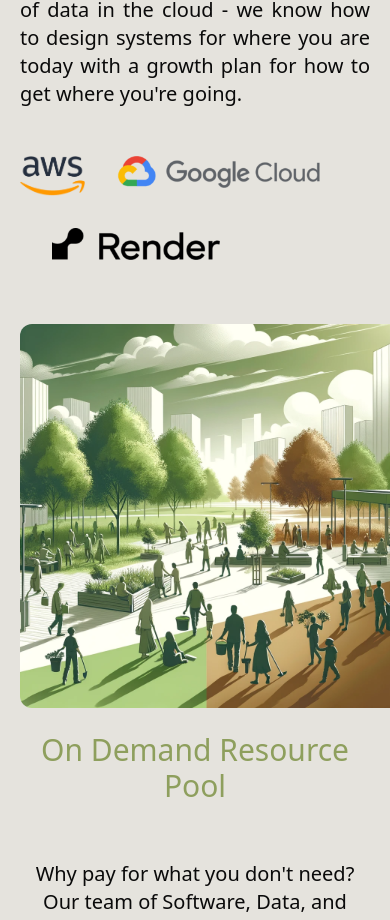
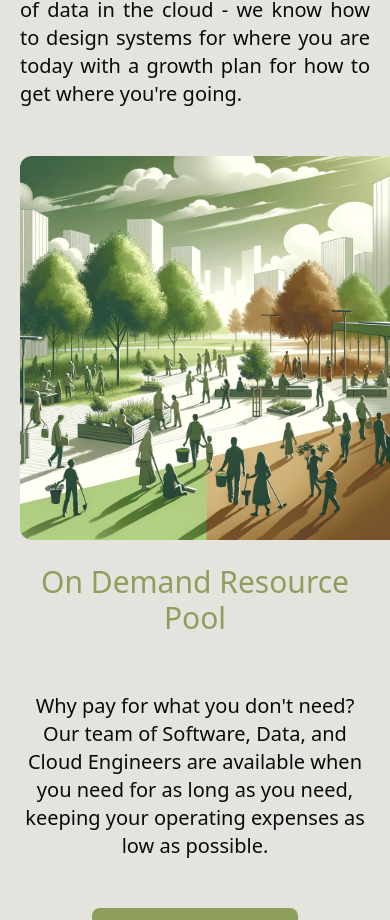
Before and after one commit to bithippie/bithippie.github.io, a Next.js app: page / in a window 390 px wide. Shown: the part 2616-3536 px from the top of the page. Built offline with nearby package versions, Linux system fonts and the light colour scheme.

Commit message:
feat(we_work_together): align cloud provider images

```diff
--- a/components/sections/we_work_together.js
+++ b/components/sections/we_work_together.js
@@ -56,11 +56,11 @@ export default function WeWorkTogether({ backgroundColor }) {
                   today with a growth plan for how to get where you&apos;re
                   going.
                 </p>
-                <div className="flex flex-wrap space-x-8">
+                <div className="hidden md:flex items-center justify-between flex-wrap space-x-8">
                   <img
                     src="/icons/aws.png"
                     alt="AWS Icon"
-                    className="h-10 my-4"
+                    className="h-8 my-4"
                   />
                   <img
                     src="/icons/gcp.png"
```
